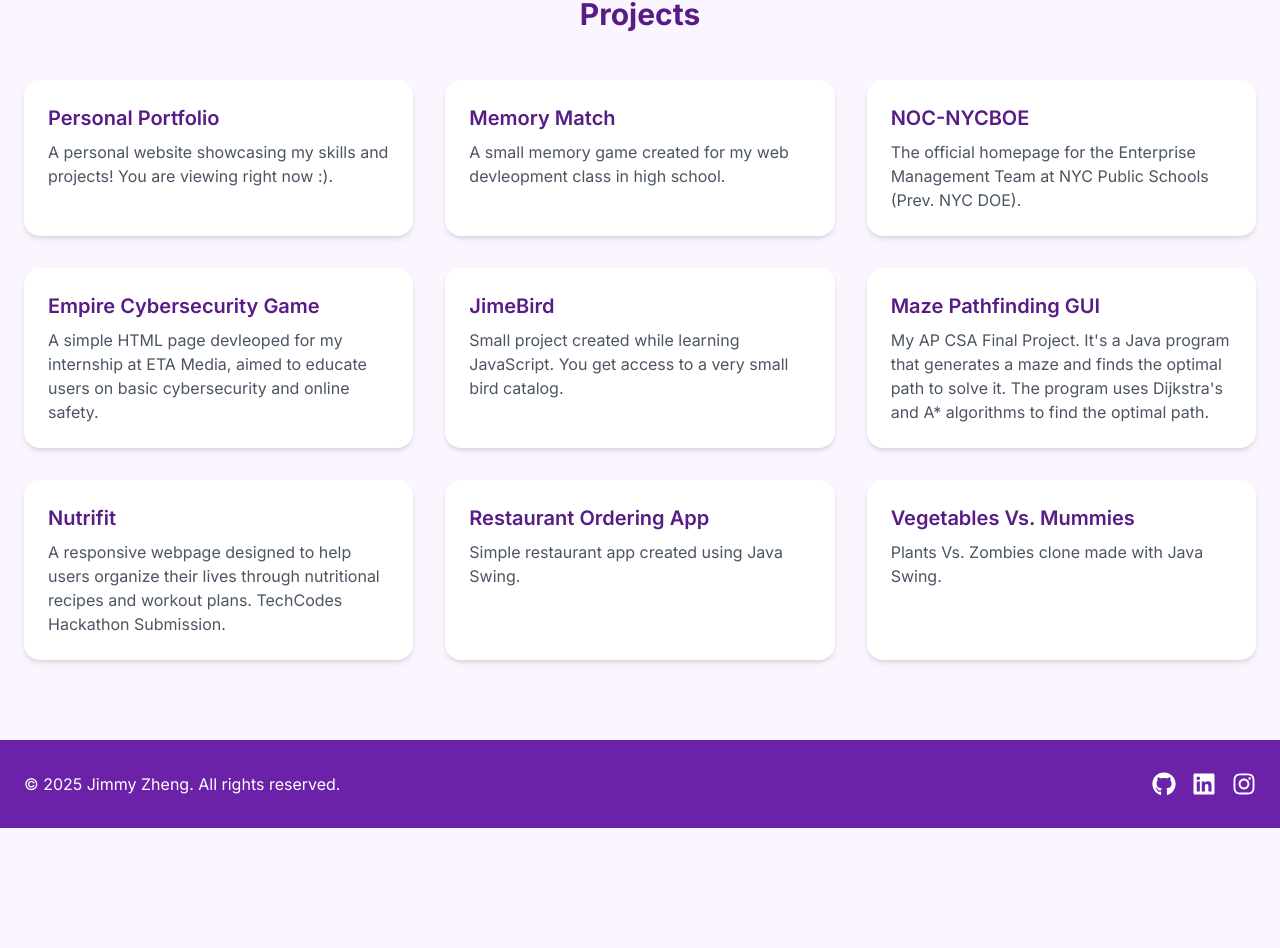
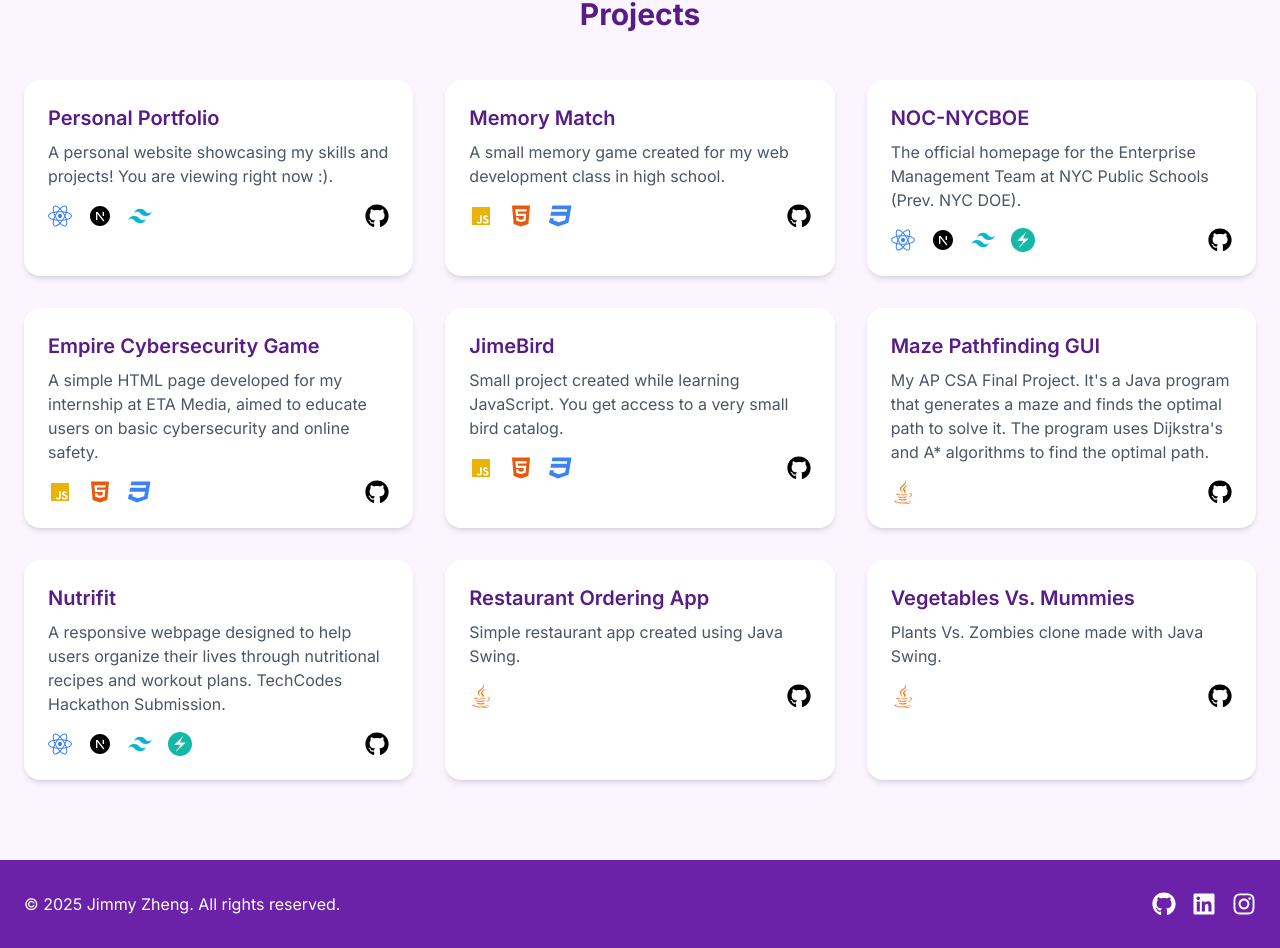
Before and after one commit to j1mmyzz/jimeweb2025, a Next.js app: page / in a window 1280 px wide. Shown: the part 2264-3212 px from the top of the page. Before the commit the page ends 3092 px from the top, so only its background shows below. Built offline with nearby package versions, Linux system fonts and the light colour scheme.

Commit message:
Project Icons

```diff
--- a/app/components/Projects.tsx
+++ b/app/components/Projects.tsx
@@ -3,11 +3,16 @@
 import { motion } from "framer-motion";
 import { useInView } from "react-intersection-observer";
 import { Link } from "react-scroll";
+import { SiChakraui } from "react-icons/si";
+import { FaGithub, FaJava, FaHtml5, FaCss3, FaReact } from "react-icons/fa";
+import { BiLogoJavascript } from "react-icons/bi";
+import { RiNextjsFill, RiTailwindCssFill } from "react-icons/ri";
 
 const ProjectCard: React.FC<{
   title: React.ReactNode;
   description: string;
-}> = ({ title, description }) => {
+  languagesAndGithub: React.ReactNode;
+}> = ({ title, description, languagesAndGithub }) => {
   const [ref] = useInView({
     triggerOnce: true,
     threshold: 0.1,
@@ -23,7 +28,10 @@ const ProjectCard: React.FC<{
     >
       <div className="p-6">
         <h3 className="text-xl font-semibold mb-2">{title}</h3>
-        <div className="text-gray-600">{description}</div>
+        <div className="text-gray-600 mb-4">{description}</div>
+        <div className="flex flex-row items-center text-2xl space-x-3">
+          {languagesAndGithub}
+        </div>
       </div>
     </motion.div>
   );
@@ -49,6 +57,21 @@ const Projects = () => {
               </span>
             }
             description="A personal website showcasing my skills and projects! You are viewing right now :)."
+            languagesAndGithub={
+              <div className="flex flex-row items-center justify-between w-full">
+                <div className="flex flex-row items-center space-x-4">
+                  <FaReact className="text-blue-500 text-2xl" />
+                  <RiNextjsFill className="text-black text-2xl" />
+                  <RiTailwindCssFill className="text-cyan-500 text-2xl" />
+                </div>
+                <a
+                  href="https://github.com/j1mmyzz/jimeweb2025"
+                  target="_blank"
+                >
+                  <FaGithub className="text-black text-2xl" />
+                </a>
+              </div>
+            }
           />
 
           <ProjectCard
@@ -63,8 +86,24 @@ const Projects = () => {
                 </a>
               </span>
             }
-            description="A small memory game created for my web devleopment class in high school."
+            description="A small memory game created for my web development class in high school."
+            languagesAndGithub={
+              <div className="flex flex-row items-center justify-between w-full">
+                <div className="flex flex-row items-center space-x-4">
+                  <BiLogoJavascript className="text-yellow-500 text-2xl" />
+                  <FaHtml5 className="text-orange-600 text-2xl" />
+                  <FaCss3 className="text-blue-500 text-2xl" />
+                </div>
+                <a
+                  href="https://github.com/j1mmyzz/Memory-Match"
+                  target="_blank"
+                >
+                  <FaGithub className="text-black text-2xl" />
+                </a>
+              </div>
+            }
           />
+
           <ProjectCard
             title={
               <span>
@@ -74,7 +113,21 @@ const Projects = () => {
               </span>
             }
             description="The official homepage for the Enterprise Management Team at NYC Public Schools (Prev. NYC DOE)."
+            languagesAndGithub={
+              <div className="flex flex-row items-center justify-between w-full">
+                <div className="flex flex-row items-center space-x-4">
+                  <FaReact className="text-blue-500 text-2xl" />
+                  <RiNextjsFill className="text-black text-2xl" />
+                  <RiTailwindCssFill className="text-cyan-500 text-2xl" />
+                  <SiChakraui className="text-teal-500 text-2xl" />
+                </div>
+                <a href="https://github.com/j1mmyzz/noc-nycboe" target="_blank">
+                  <FaGithub className="text-black text-2xl" />
+                </a>
+              </div>
+            }
           />
+
           <ProjectCard
             title={
               <span>
@@ -87,8 +140,24 @@ const Projects = () => {
                 </a>
               </span>
             }
-            description="A simple HTML page devleoped for my internship at ETA Media, aimed to educate users on basic cybersecurity and online safety."
+            description="A simple HTML page developed for my internship at ETA Media, aimed to educate users on basic cybersecurity and online safety."
+            languagesAndGithub={
+              <div className="flex flex-row items-center justify-between w-full">
+                <div className="flex flex-row items-center space-x-4">
+                  <BiLogoJavascript className="text-yellow-500 text-2xl" />
+                  <FaHtml5 className="text-orange-600 text-2xl" />
+                  <FaCss3 className="text-blue-500 text-2xl" />
+                </div>
+                <a
+                  href="https://github.com/j1mmyzz/Empire-Cybersecurity-Game"
+                  target="_blank"
+                >
+                  <FaGithub className="text-black text-2xl" />
+                </a>
+              </div>
+            }
           />
+
           <ProjectCard
             title={
               <span>
@@ -102,7 +171,20 @@ const Projects = () => {
               </span>
             }
             description="Small project created while learning JavaScript. You get access to a very small bird catalog."
+            languagesAndGithub={
+              <div className="flex flex-row items-center justify-between w-full">
+                <div className="flex flex-row items-center space-x-4">
+                  <BiLogoJavascript className="text-yellow-500 text-2xl" />
+                  <FaHtml5 className="text-orange-600 text-2xl" />
+                  <FaCss3 className="text-blue-500 text-2xl" />
+                </div>
+                <a href="https://github.com/j1mmyzz/JimeBird" target="_blank">
+                  <FaGithub className="text-black text-2xl" />
+                </a>
+              </div>
+            }
           />
+
           <ProjectCard
             title={
               <span>
@@ -112,7 +194,21 @@ const Projects = () => {
               </span>
             }
             description="My AP CSA Final Project. It's a Java program that generates a maze and finds the optimal path to solve it. The program uses Dijkstra's and A* algorithms to find the optimal path."
+            languagesAndGithub={
+              <div className="flex flex-row items-center justify-between w-full">
+                <div className="flex flex-row items-center space-x-4">
+                  <FaJava className="text-orange-500 text-2xl" />{" "}
+                </div>
+                <a
+                  href="https://github.com/j1mmyzz/PathfindingGUI"
+                  target="_blank"
+                >
+                  <FaGithub className="text-black text-2xl" />
+                </a>
+              </div>
+            }
           />
+
           <ProjectCard
             title={
               <span>
@@ -126,7 +222,21 @@ const Projects = () => {
               </span>
             }
             description="A responsive webpage designed to help users organize their lives through nutritional recipes and workout plans. TechCodes Hackathon Submission."
+            languagesAndGithub={
+              <div className="flex flex-row items-center justify-between w-full">
+                <div className="flex flex-row items-center space-x-4">
+                  <FaReact className="text-blue-500 text-2xl" />
+                  <RiNextjsFill className="text-black text-2xl" />
+                  <RiTailwindCssFill className="text-cyan-500 text-2xl" />
+                  <SiChakraui className="text-teal-500 text-2xl" />
+                </div>
+                <a href="https://github.com/fe-i/nutrifit" target="_blank">
+                  <FaGithub className="text-black text-2xl" />
+                </a>
+              </div>
+            }
           />
+
           <ProjectCard
             title={
               <span>
@@ -136,7 +246,21 @@ const Projects = () => {
               </span>
             }
             description="Simple restaurant app created using Java Swing."
+            languagesAndGithub={
+              <div className="flex flex-row items-center justify-between w-full">
+                <div className="flex flex-row items-center space-x-4">
+                  <FaJava className="text-orange-500 text-2xl" />{" "}
+                </div>
+                <a
+                  href="https://github.com/j1mmyzz/RestaurantOrderingApp"
+                  target="_blank"
+                >
+                  <FaGithub className="text-black text-2xl" />
+                </a>
+              </div>
+            }
           />
+
           <ProjectCard
             title={
               <span>
@@ -146,6 +270,19 @@ const Projects = () => {
               </span>
             }
             description="Plants Vs. Zombies clone made with Java Swing."
+            languagesAndGithub={
+              <div className="flex flex-row items-center justify-between w-full">
+                <div className="flex flex-row items-center space-x-4">
+                  <FaJava className="text-orange-500 text-2xl" />{" "}
+                </div>
+                <a
+                  href="https://github.com/j1mmyzz/VegetablesVsMummies"
+                  target="_blank"
+                >
+                  <FaGithub className="text-black text-2xl" />
+                </a>
+              </div>
+            }
           />
         </div>
       </div>
```
